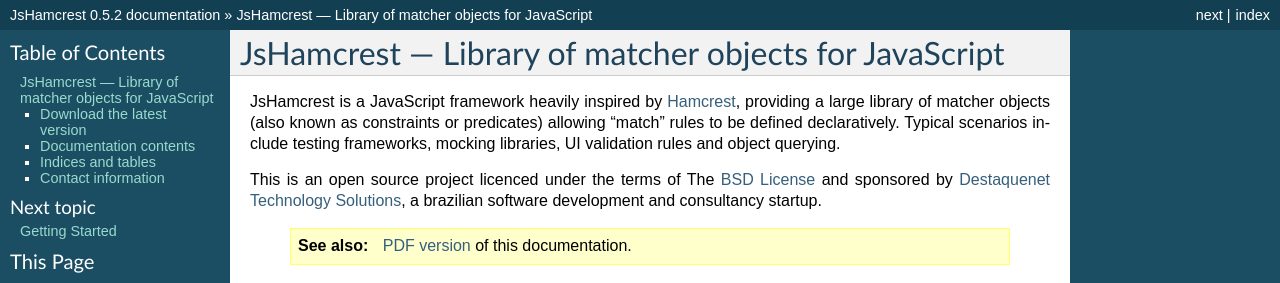
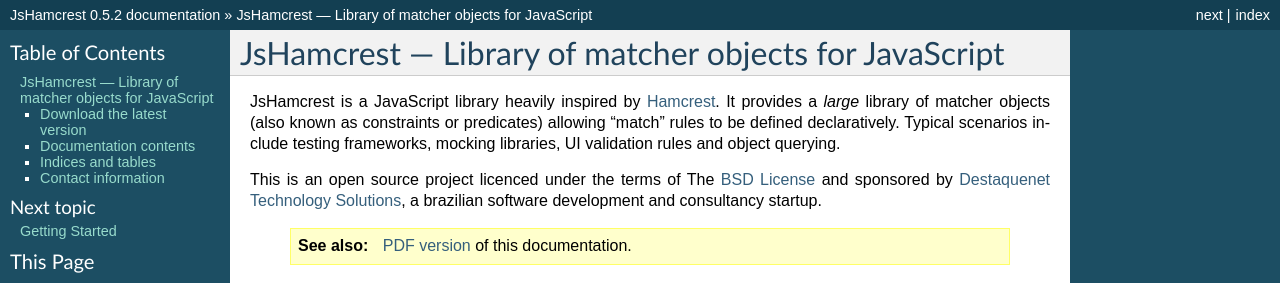
Before and after one commit to EleotleCram/jshamcrest, a Sphinx documentation site: the page built from doc/index.rst, in a window 1280 px wide. Shown: the top 283 px of the page. Built offline with Sphinx 7.4.7, drawn with Linux system fonts in a browser that asks for light colours.

Commit message:
Improved introduction text.

```diff
--- a/doc/index.rst
+++ b/doc/index.rst
@@ -1,8 +1,10 @@
+.. _doc_index:
+
 JsHamcrest --- Library of matcher objects for JavaScript
 ========================================================
 
-JsHamcrest is a JavaScript framework heavily inspired by `Hamcrest`_, providing
-a large library of matcher objects (also known as constraints or predicates)
+JsHamcrest is a JavaScript library heavily inspired by `Hamcrest`_. It provides
+a *large* library of matcher objects (also known as constraints or predicates)
 allowing “match” rules to be defined declaratively. Typical scenarios include
 testing frameworks, mocking libraries, UI validation rules and object querying.
 
```
